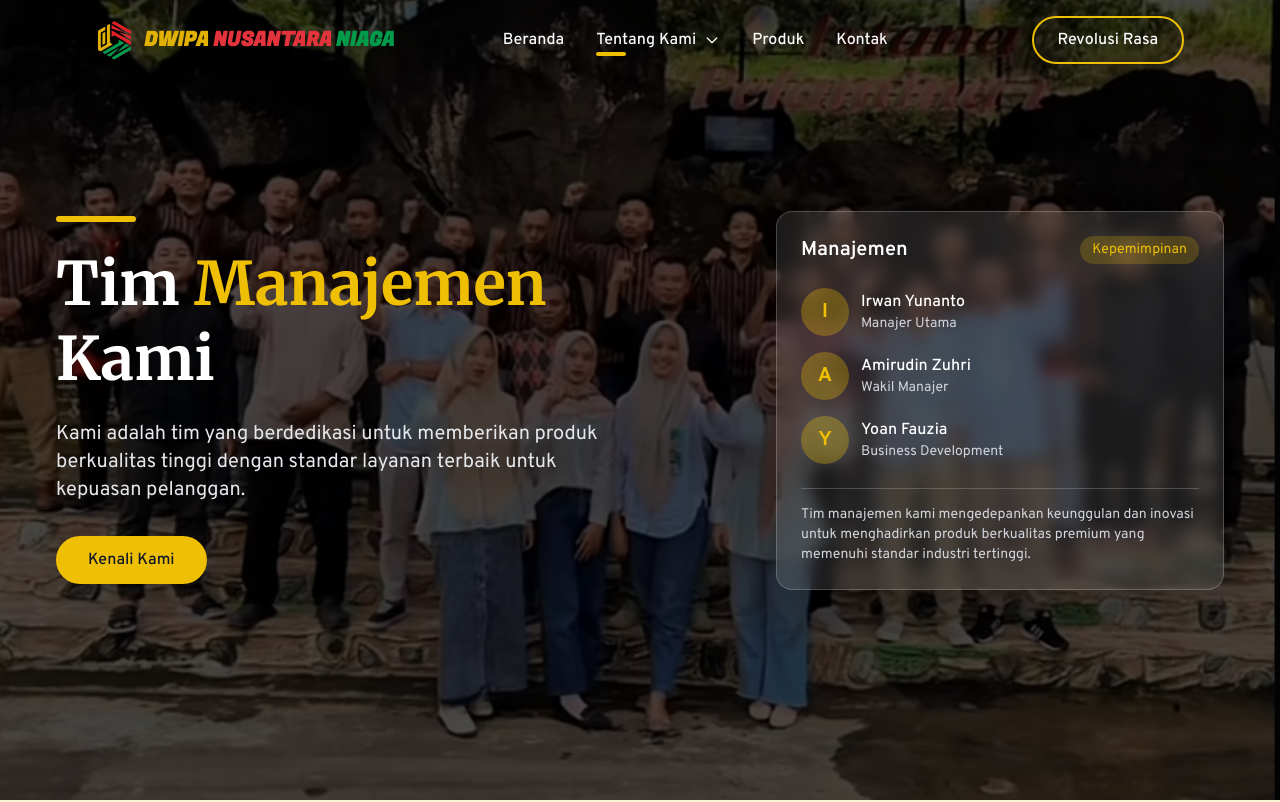
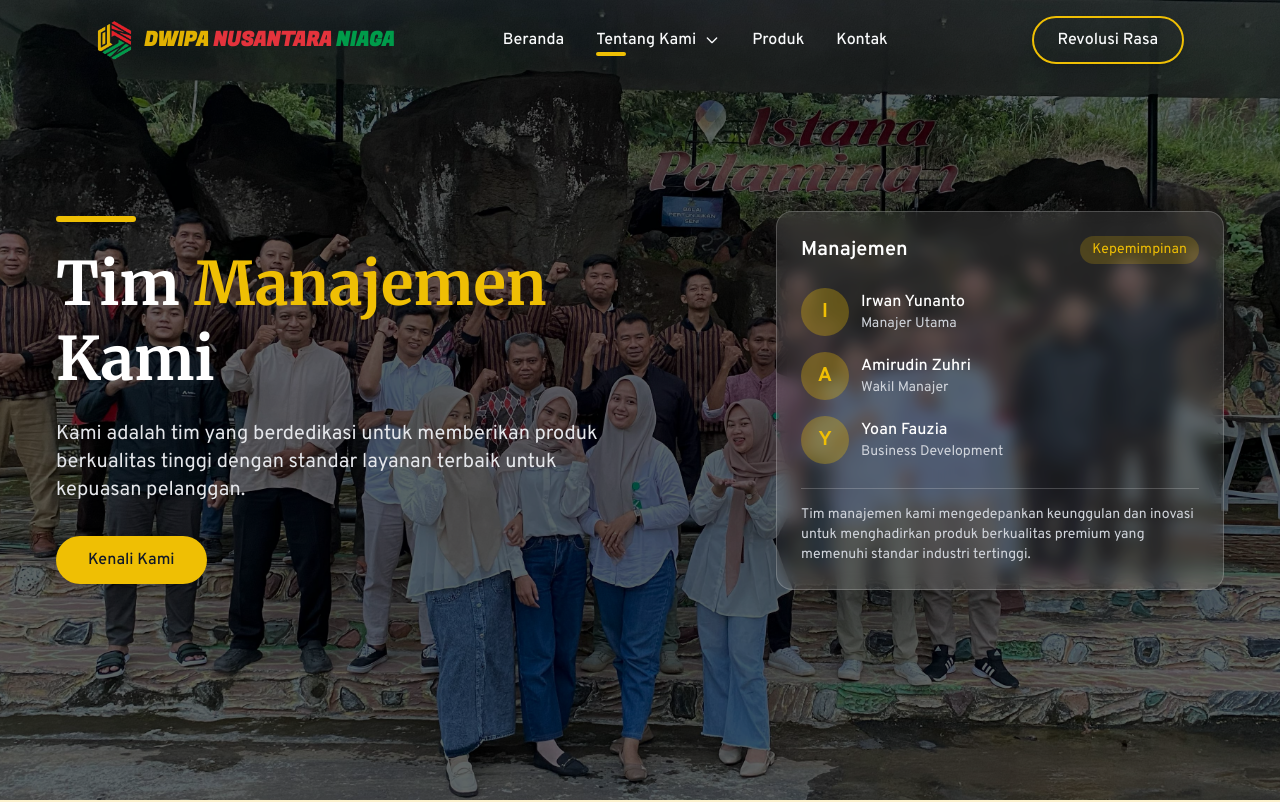
Before and after one commit to irfanfaiz25/dnn-company-profile, a React (Vite) app: page /tim-manajemen in a window 1280 px wide. Shown: the top 802 px of the page. Built offline with nearby package versions, Linux system fonts and the light colour scheme.

Commit message:
fix: change teams image

```diff
--- a/src/Pages/TimManajemen/Index.jsx
+++ b/src/Pages/TimManajemen/Index.jsx
@@ -1,7 +1,7 @@
 import Achievements from "./Achievements";
 import Branches from "./Branches";
 import Testimonials from "./Testimonials";
-import TeamImage from "../../assets/img/teams.jpg";
+import TeamImage from "../../assets/img/teams.jpeg";
 import { motion } from "motion/react";
 import { useRef } from "react";
 
@@ -51,7 +51,7 @@
             alt="Team Background"
             className="w-full h-full object-cover"
           />
-          <div className="absolute inset-0 bg-black/70" />
+          <div className="absolute inset-0 bg-black/60" />
         </motion.div>
 
         {/* Content Container */}
```
Also changed, not shown: src/assets/img/teams.jpeg (added).
